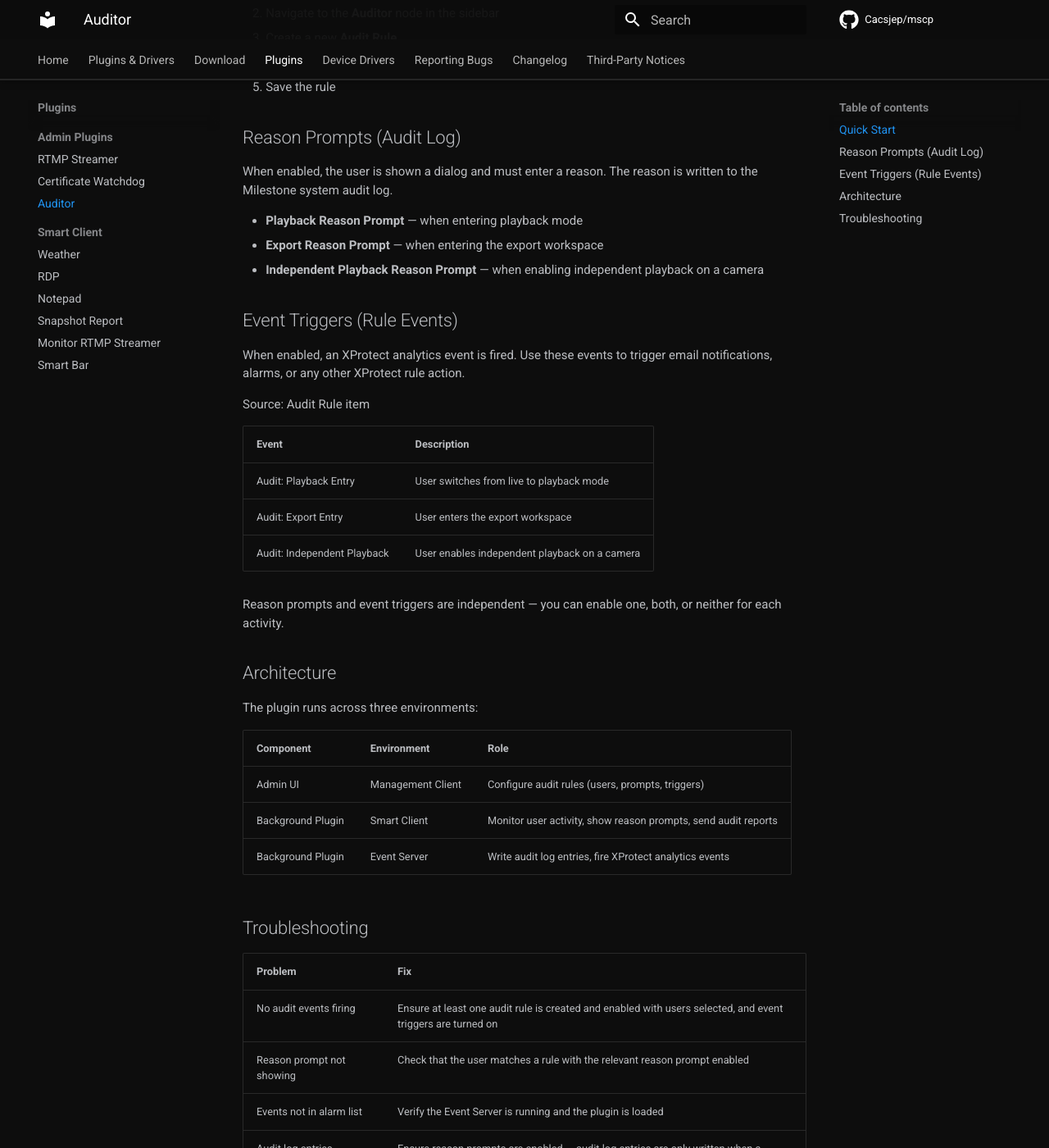
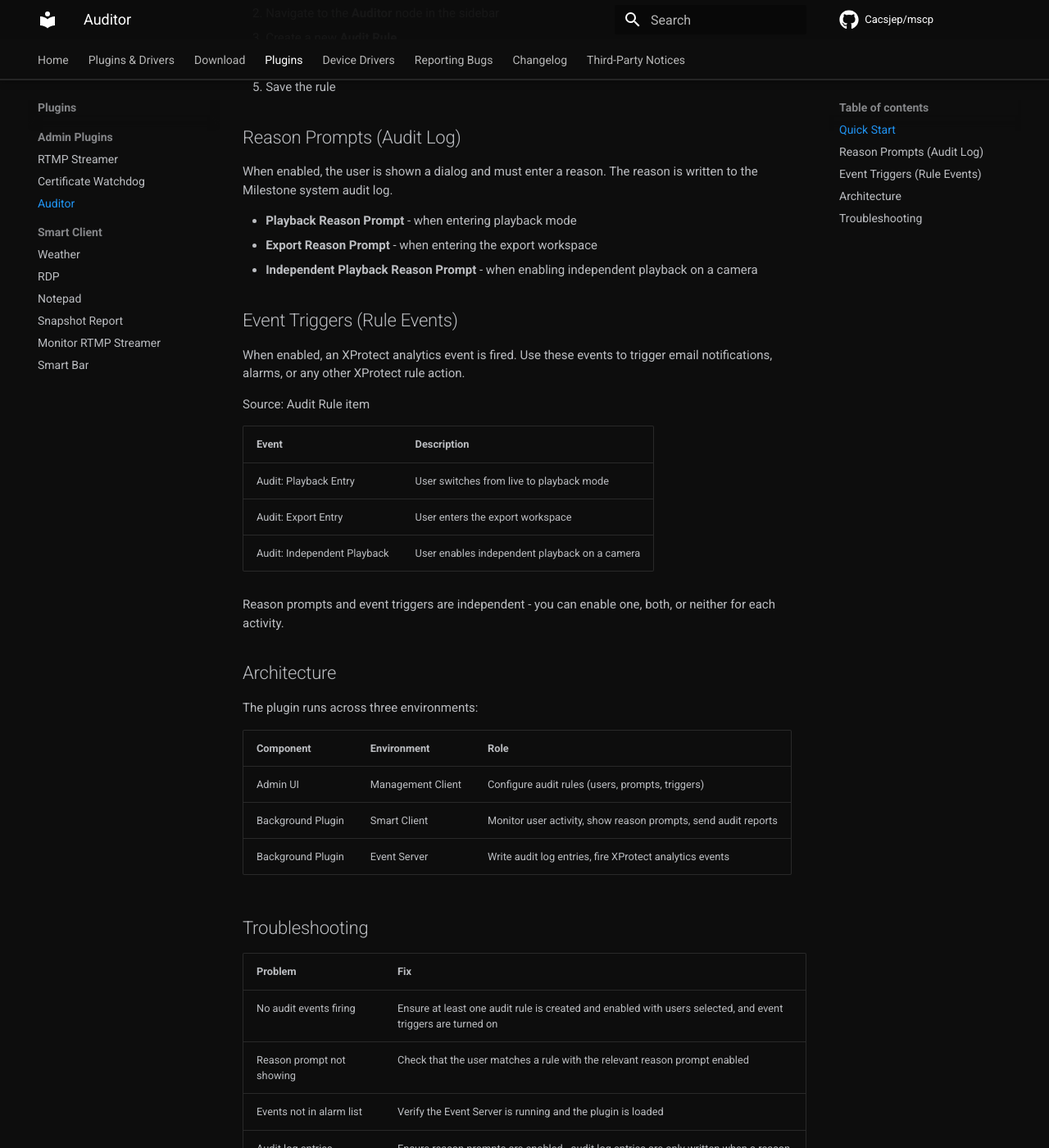
Before and after one commit to Cacsjep/mscp, an MkDocs documentation site: the page built from docs/plugins/admin/auditor.md, in a window 1280 px wide and 1400 px high, scrolled down 398 px. Shown: the whole window at 82% size. Built offline with MkDocs 1.6.1 and Material for MkDocs 9.7.7, drawn with Linux system fonts in a browser that asks for light colours; comment, search, counter and statistics services are not loaded; some of the changed text lies outside the part shown.

```diff
--- a/docs/plugins/admin/auditor.md
+++ b/docs/plugins/admin/auditor.md
@@ -16,9 +16,9 @@ Audit user access to recorded video in XProtect. Tracks playback mode changes, e
 
 When enabled, the user is shown a dialog and must enter a reason. The reason is written to the Milestone system audit log.
 
-- **Playback Reason Prompt** — when entering playback mode
-- **Export Reason Prompt** — when entering the export workspace
-- **Independent Playback Reason Prompt** — when enabling independent playback on a camera
+- **Playback Reason Prompt** - when entering playback mode
+- **Export Reason Prompt** - when entering the export workspace
+- **Independent Playback Reason Prompt** - when enabling independent playback on a camera
 
 ## Event Triggers (Rule Events)
 
@@ -32,7 +32,7 @@ Source: Audit Rule item
 | Audit: Export Entry | User enters the export workspace |
 | Audit: Independent Playback | User enables independent playback on a camera |
 
-Reason prompts and event triggers are independent — you can enable one, both, or neither for each activity.
+Reason prompts and event triggers are independent - you can enable one, both, or neither for each activity.
 
 ## Architecture
 
@@ -51,6 +51,6 @@ The plugin runs across three environments:
 | No audit events firing | Ensure at least one audit rule is created and enabled with users selected, and event triggers are turned on |
 | Reason prompt not showing | Check that the user matches a rule with the relevant reason prompt enabled |
 | Events not in alarm list | Verify the Event Server is running and the plugin is loaded |
-| Audit log entries missing | Ensure reason prompts are enabled — audit log entries are only written when a reason is provided |
+| Audit log entries missing | Ensure reason prompts are enabled - audit log entries are only written when a reason is provided |
 
 </div>
```
Also changed, not shown: Admin Plugins/Auditor/README.md (+2 -2 lines), Admin Plugins/CertWatchdog/README.md (+2 -2 lines), docs/index.md (+1 -1 lines), docs/plugins/index.md (+1 -1 lines), docs/plugins/smart-client/monitor-rtmp-streamer.md (+8 -8 lines), docs/plugins/smart-client/smartbar.md (+9 -33 lines), new_plugin.md (+1 -1 lines), 5 other files.
